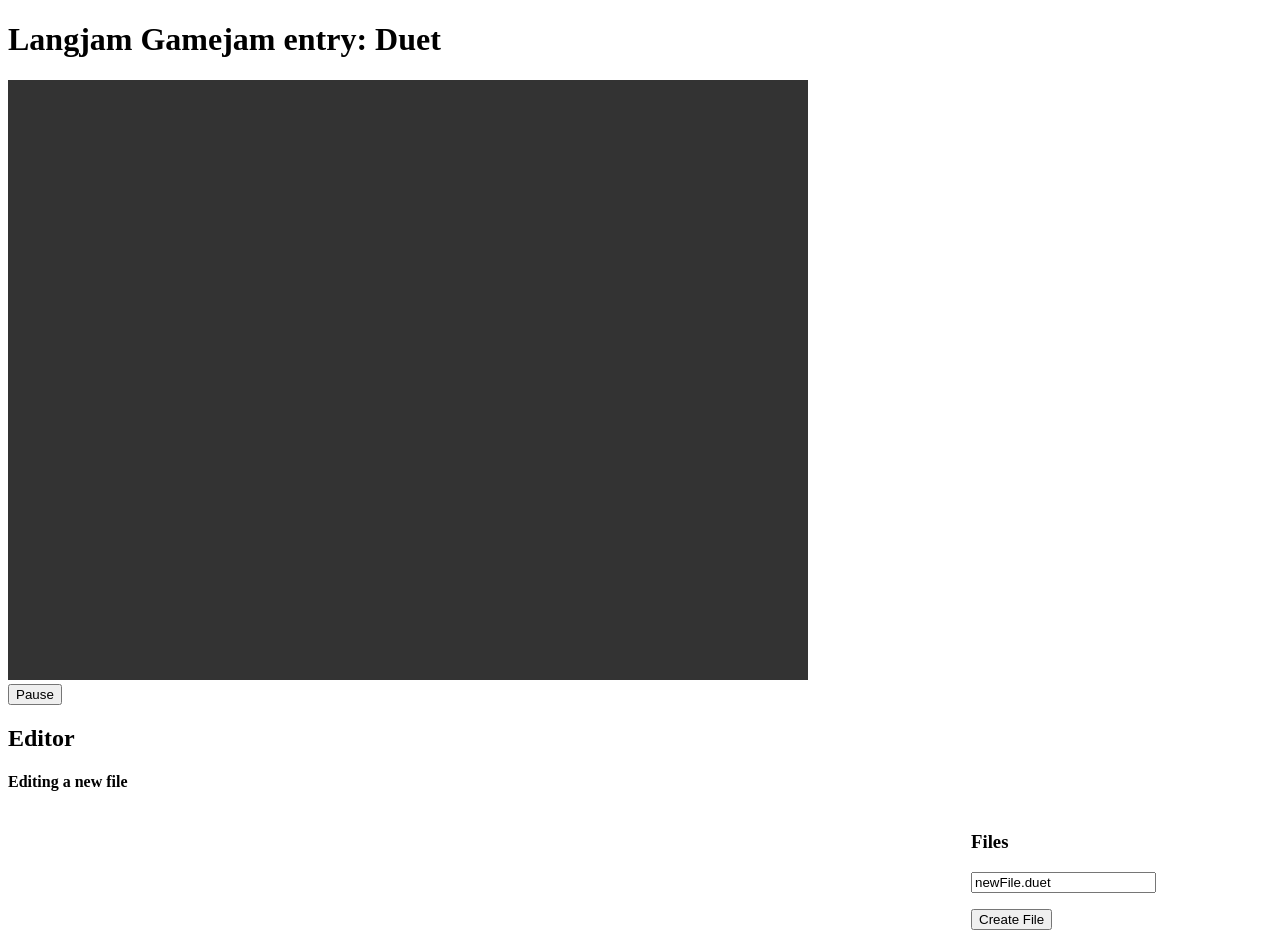
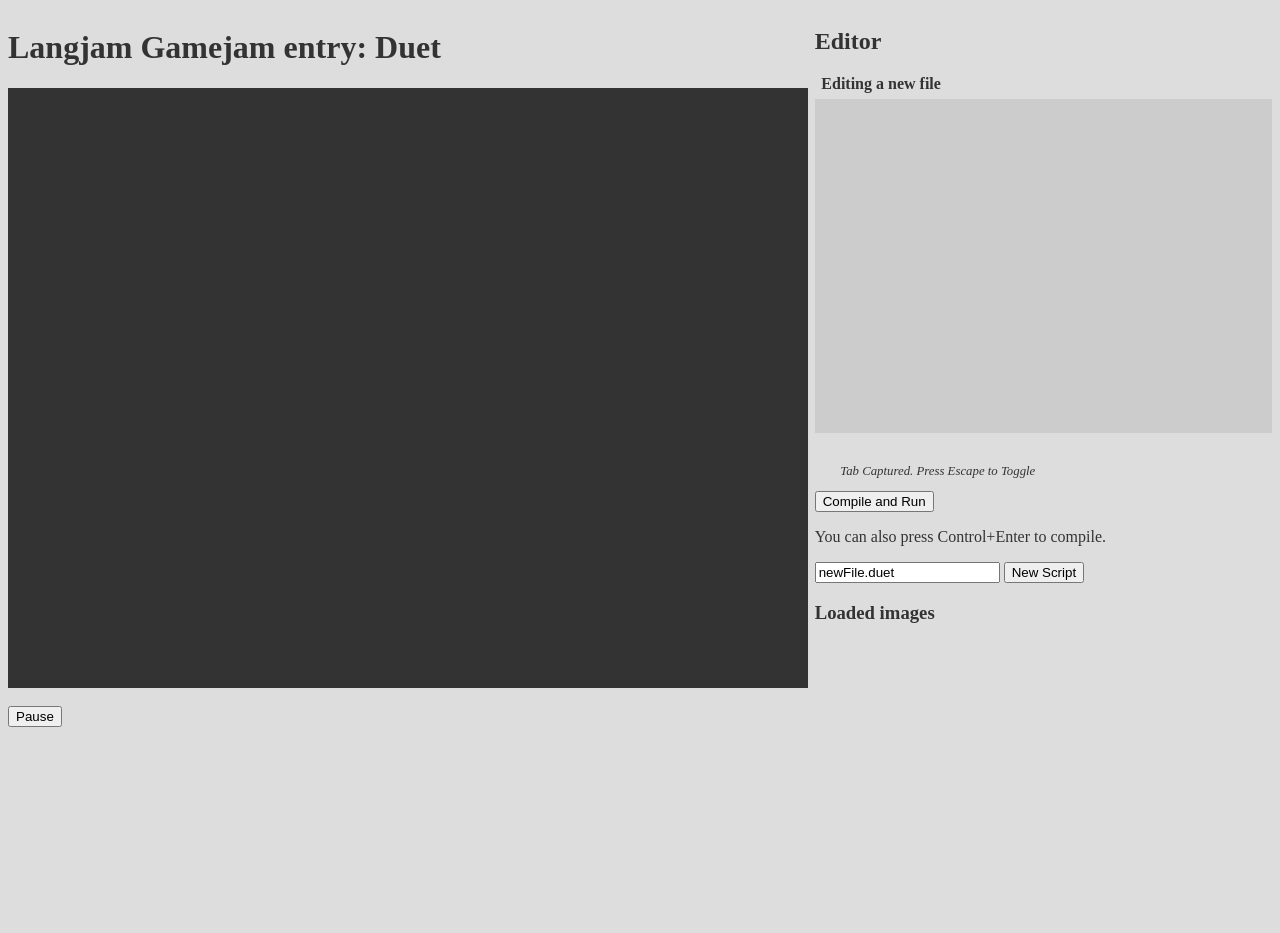
Before and after one commit to needleful/langjam-2025, a plain HTML site: page www/index.html in a window 1280 px wide. Shown: the top 933 px of the page. After the commit the page ends 800 px from the top, so only its background shows below. Drawn offline with Linux system fonts and the light colour scheme; no server answers.

Commit message:
Some styling

```diff
--- a/www/duet.js
+++ b/www/duet.js
@@ -261,6 +261,12 @@ const Duet = {
 			},
 		},
 		opv: {
+
+			arctan2:unGen([Type.real, 2], (p) => Math.atan(p[1]/p[0]), Type.real),
+			angle2:unGen([Type.real, 2],
+				(p) => Math.atan(p[1]/p[0]) + Math.PI*(p[0] < 0),
+				Type.real
+			),
 			toV: {
 				add:binGen([Type.real], opVV(opCore.add)),
 				subtract:binGen([Type.real], opVV(opCore.sub)),
@@ -312,12 +318,14 @@ const Duet = {
 				args: ['image', [Type.real, 2], Type.real],
 				requiredArgs: 2,
 				return: Type.void,
-				sv: (image, positions, angle = 0) => {
+				sv: (image, positions, angles = [0]) => {
 					//console.log('Drawing:', image, pos, [image.width, image.height]);
 					let cw = image.width/2;
 					let ch = image.height/2;
 
-					for(let pos of positions) {
+					for(let i = 0; i < positions.length; i++) {
+						let pos = positions[i];
+						let angle = angles[i % angles.length];
 						Duet.draw2d.setTransform(1, 0, 0, 1, pos[0], pos[1]);
 						Duet.draw2d.rotate(angle);
 						Duet.draw2d.drawImage(image, -cw, -ch);
@@ -333,14 +341,14 @@ const Duet = {
 				sss: (image, position, angle) => {
 					Duet.platform.canvas.drawsprite.ss(image, positions, angle);
 				},
-				ssv: (image, positions, angles) => {
-					angles.map(a => Duet.platform.canvas.drawsprite.sss(image, positions, a));
+				ssv: (image, position, angles) => {
+					angles.map(a => Duet.platform.canvas.drawsprite.sss(image, position, a));
 				},
 				svs: (image, positions, angle) => {
-					Duet.platform.canvas.drawsprite.sv(image, positions, angle);
+					Duet.platform.canvas.drawsprite.sv(image, positions, [angle]);
 				},
 				svv: (image, positions, angles) => {
-					angles.map(a => Duet.platform.canvas.drawsprite.svs(image, positions, a));
+					Duet.platform.canvas.drawsprite.sv(image, positions, angles);
 				}
 			},
 		},
@@ -380,6 +388,8 @@ const Duet = {
 							console.log('Image Loaded:', path);
 							document.getElementById('loaded-images').appendChild(img);
 							Duet.platform.file.sprites[path] = img;
+							img.alt = `Loaded sprite: ${path}`;
+							img.title = `Loaded sprite: ${path}`;
 							resolve(img);
 						}
 						img.onerror = () => {
@@ -1149,8 +1159,8 @@ const Duet = {
 			return token;
 		}
 
-		function skipIgnored() {
-			while(grab(Duet.Token.comment) || grab(Duet.Token.newline)) {
+		function skipIgnored(skipTabs = false) {
+			while(grab(Duet.Token.comment) || grab(Duet.Token.newline) || (skipTabs && grab(Duet.Token.indentation))) {
 				;;
 			}
 		}
@@ -1305,9 +1315,9 @@ const Duet = {
 				while(grab(Duet.Token.comma)) {
 					list.children.push(parseError('Extra comma', 1, -1));
 				}
-				skipIgnored();
+				skipIgnored(true);
 				list.children.push(expression());
-				skipIgnored();
+				skipIgnored(true);
 			}
 			return grow(list);
 		}
--- a/www/index.html
+++ b/www/index.html
@@ -3,25 +3,40 @@
 	<head>
 		<title>Duet</title>
 		<style>
-			#editor-container {
+			body {
+				background-color: #DDD;
+				color: #333;
+			}
+			#main-content {
 				display:flex;
+				flex-wrap: wrap;
 			}
-			#editor {
-				flex:1.6;
+			#editor-status {
+				padding-left: 2em;
+				font-size: 0.8em;
+				font-style: italic;
 			}
-			#file-panel {
-				flex:0.5;
+			#files-list {
+				margin: 0;
+				padding: 0;
+			}
+			#files-list li {
+				display: inline-block;
+			}
+			#current-file {
+				margin: 5pt;
 			}
 			#editor-root {
+				background-color:#CCC;
 				position:relative;
-				height: 400pt;
+				height: 250pt;
 			}
 			.code-container {
 				margin: 10px;
 				padding: 10px;
 				border: 0;
 				width: calc(100% - 32px);
-				height: 400pt;
+				height: 250pt;
 				position: absolute;
 				top: 0;
 				left: 0;
@@ -34,10 +49,6 @@
 				background: transparent;
 				caret-color: black;
 				resize: none;
-			}
-
-			.code-fonts {
-				color: #333;
 			}
 
 			.code-operator, .code-digits, .code-period, .code-escapedStringText {
@@ -73,9 +84,20 @@
 				text-decoration: wavy underline;
 				color: #AA10DD;
 			}
+			#game-container {
+				flex:1.2;
+				max-width: 99%;
+			}
+			#editor-container {
+				flex: 1;
+				max-width: 99%;
+				min-width: 300pt;
+				padding-left: 5pt;
+			}
 			#game-canvas {
-				max-width: 99%;
 				background-color: #333;
+				margin: auto;
+				display: block;
 			}
 		</style>
 		<script type='text/javascript' src='duet.js'></script>
@@ -87,35 +109,42 @@
 		</script>
 	</head>
 	<body>
+		<div id='main-content'>
+			<div id='game-container'>
 				<h1>Langjam Gamejam entry: Duet</h1>
 				<canvas id='game-canvas' width='800' height='600' tabindex='1'>
 				</canvas>
 				<br/>
 				<button id='button-pause' onclick='togglePause()'>Pause</button>
+			</div>
+			<div id='editor-container'>
 				<h2>Editor</h2>
 				<h4 id='current-file'>Editing a new file</h4>
-		<div id='editor-container'>
+				<ul id='files-list'>
+				</ul>
 				<div id='editor'>
 					<div id='editor-root'>
 						<textarea id='editor-text' class='code-container' rows='20'
-						aria-hint='The keyboard can be captured by the text editor. Press escape to toggle this behavior.' spellcheck='false'
+							aria-hint='This text editor can capture tab navigation. Press escape to toggle this behavior.' spellcheck='false'
 							oninput='Duet.lex(false)' onscroll='sync_scroll()'>#Type code here</textarea>
 						<pre id='highlighting' class='code-container' aria-hidden='true' tabindex='-1'><code id='highlighting-content' class='code-fonts'></code></pre>
 					</div>
 					<br/>
 					<p id='editor-status'>Tab Captured. Press Escape to Toggle</p>
 					<button onclick="Duet.compileAndRun()">Compile and Run</button>
-			</div>
+					<p>You can also press Control+Enter to compile.</p>
 					<div id='file-panel'>
-				<h3>Files</h3>
 						<input id='new-file-name' type='text' value='newFile.duet'/>
-				<ul id='files-list'>
-				</ul>
-				<button onclick='Duet.createFile()'>Create File</button>
+						<button onclick='Duet.createFile()'>New Script</button>
+
+						<h3>Loaded images</h3>
 						<div id='loaded-images'>
 						</div>
 					</div>
 				</div>
+			</div>
+		</div>
+
 		<script type='text/javascript' src='editor.js'></script>
 		<script>
 			let editor = new Editor(document.getElementById('editor-text'));
```
Also changed, not shown: 1 other file. Lines whose indentation alone changed are shown as unchanged.
